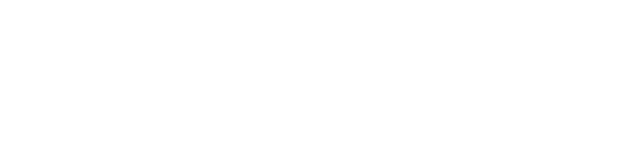
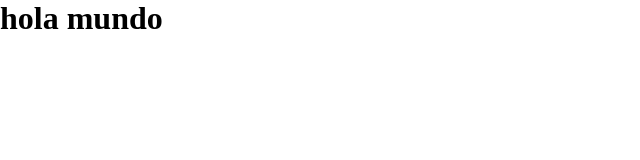
Before and after one commit to emilianogasco/wiicegresados, a plain HTML site: page index.html in a window 1280 px wide. Shown: the whole page, without its empty margins (0-640 px from the left). Drawn offline with Linux system fonts and the light colour scheme.

Commit message:
modifique los archivos

```diff
--- a/app/app.js
+++ b/app/app.js
@@ -0,0 +1 @@
+console.log('hola mundo')
--- a/index.html
+++ b/index.html
@@ -8,7 +8,7 @@
   <link rel="stylesheet" href="./styles/style.css">
 </head>
 <body>
-
+  <h1>hola mundo</h1>
   <script src="./app/app.js"></script>
 </body>
 </html>
--- a/styles/style.css
+++ b/styles/style.css
@@ -0,0 +1,4 @@
+*{
+  margin: 0;
+  padding: 0;
+}
```
